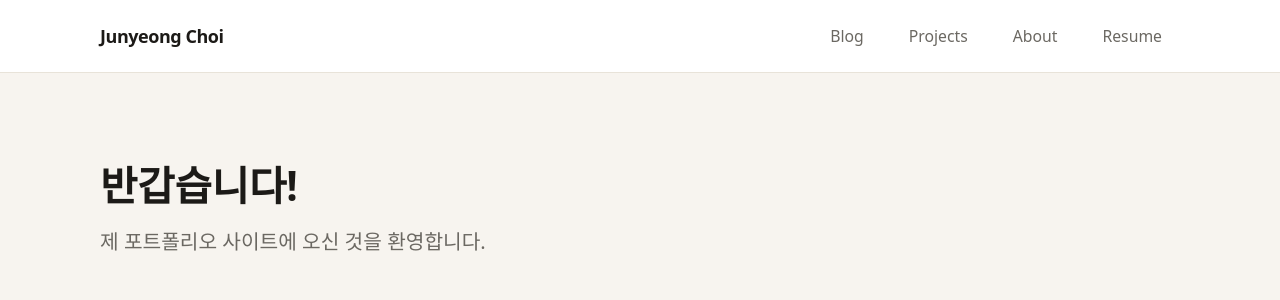
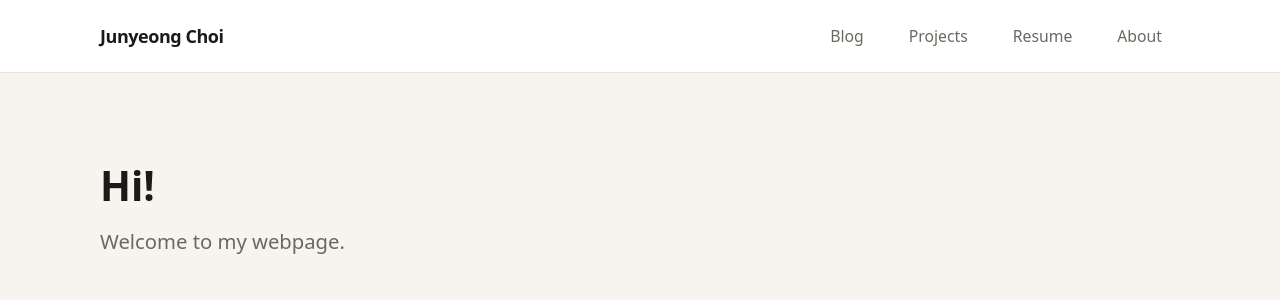
Before and after one commit to showmethr23/showmethr23.github.io, a Next.js app: page / in a window 1280 px wide. Shown: the top 300 px of the page. Built offline with nearby package versions, Linux system fonts and the light colour scheme.

Commit message:
[Refactor] modify header menu

```diff
--- a/src/app/page.tsx
+++ b/src/app/page.tsx
@@ -3,8 +3,8 @@
   return (
     <section className="py-20">
       <div className="page-container">
-        <h1 className="text-4xl font-bold mb-4 text-[#1c1a17]">반갑습니다!</h1>
-        <p className="text-lg text-[#6b6862]">제 포트폴리오 사이트에 오신 것을 환영합니다.</p>
+        <h1 className="text-4xl font-bold mb-4 text-[#1c1a17]">Hi!</h1>
+        <p className="text-lg text-[#6b6862]">Welcome to my webpage.</p>
       </div>
     </section>
   );
--- a/src/components/Header.tsx
+++ b/src/components/Header.tsx
@@ -15,11 +15,11 @@
           <Link href="/projects" className="px-3 lg:px-4 py-2 text-sm text-[#6b6862] hover:text-[#1c1a17] rounded-md hover:bg-[#f7f4ef] transition-colors whitespace-nowrap">
             Projects
           </Link>
+          <Link href="/resume" className="px-3 lg:px-4 py-2 text-sm text-[#6b6862] hover:text-[#1c1a17] rounded-md hover:bg-[#f7f4ef] transition-colors whitespace-nowrap">
+            Resume
+          </Link>
           <Link href="/about" className="px-3 lg:px-4 py-2 text-sm text-[#6b6862] hover:text-[#1c1a17] rounded-md hover:bg-[#f7f4ef] transition-colors whitespace-nowrap">
             About
-          </Link>
-          <Link href="/resume" className="px-3 lg:px-4 py-2 text-sm text-[#6b6862] hover:text-[#1c1a17] rounded-md hover:bg-[#f7f4ef] transition-colors whitespace-nowrap">
-            Resume
           </Link>
         </nav>
       </div>
```
